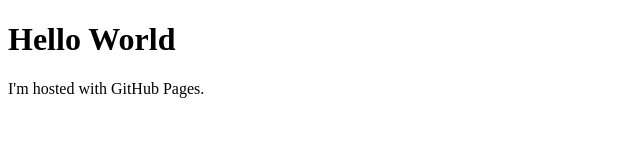
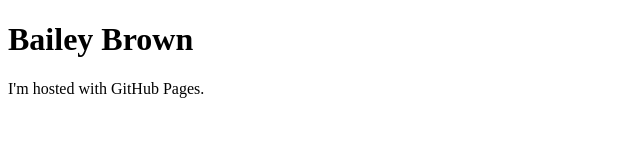
Before and after one commit to TheOnlyBailey/TheOnlyBailey.github.io, a plain HTML site: page index.html in a window 1280 px wide. Shown: the whole page, without its empty margins (0-640 px from the left). Drawn offline with Linux system fonts and the light colour scheme.

Commit message:
Update index.html

```diff
--- a/index.html
+++ b/index.html
@@ -1,7 +1,7 @@
 <!DOCTYPE html>
 <html>
 <body>
-<h1>Hello World</h1>
+<h1>Bailey Brown</h1>
 <p>I'm hosted with GitHub Pages.</p>
 </body>
 </html>
```
